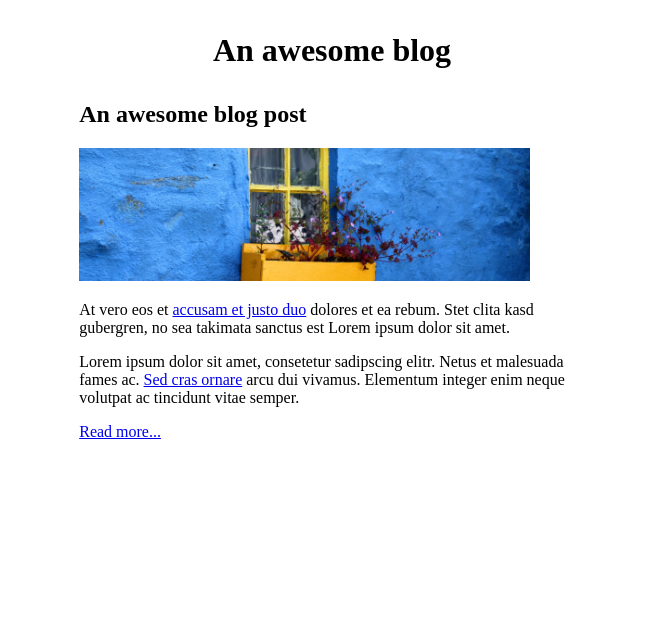
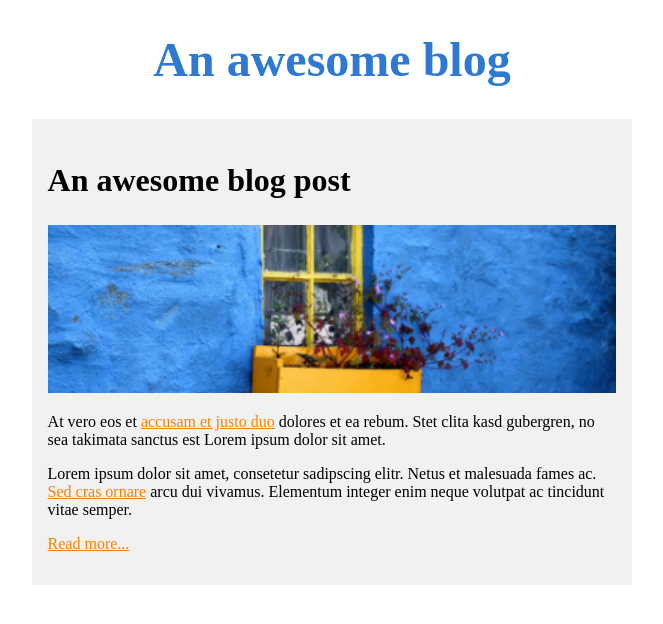
Before and after one commit to alok-38/responsive-design, a website built with Vite: page index.html in a window 1280 px wide. Shown: the whole page, without its empty margins (308-971 px from the left). Built offline with nearby package versions, Linux system fonts and the light colour scheme.

Commit message:
Typography

```diff
--- a/style.css
+++ b/style.css
@@ -1,9 +1,42 @@
+body {
+    overflow-y: hidden;
+}
+
 header {
     text-align: center;
-    margin: 2em 0 2em 0;
+    margin: 2em auto 2em auto;
+}
+
+h1 {
+    font-size: 48px;
+    color: #2e7ad3;
+}
+
+h2 {
+    font-size: 32px;
+}
+
+a {
+    color: #ff8000;
 }
 
 .blog-post {
-    width: 40%;
+    width: 45%;
     margin: auto;
+    background-color: #f1f1f1;
+    padding: 1em;
 }
+
+.blog-post img {
+    width: 100%;
+}
+
+.blog-post p {
+    font-size: 16px;
+}
+
+@media (max-width: 768px) {
+    /* CSS rules for screens 768px or less */
+
+
+}
```
